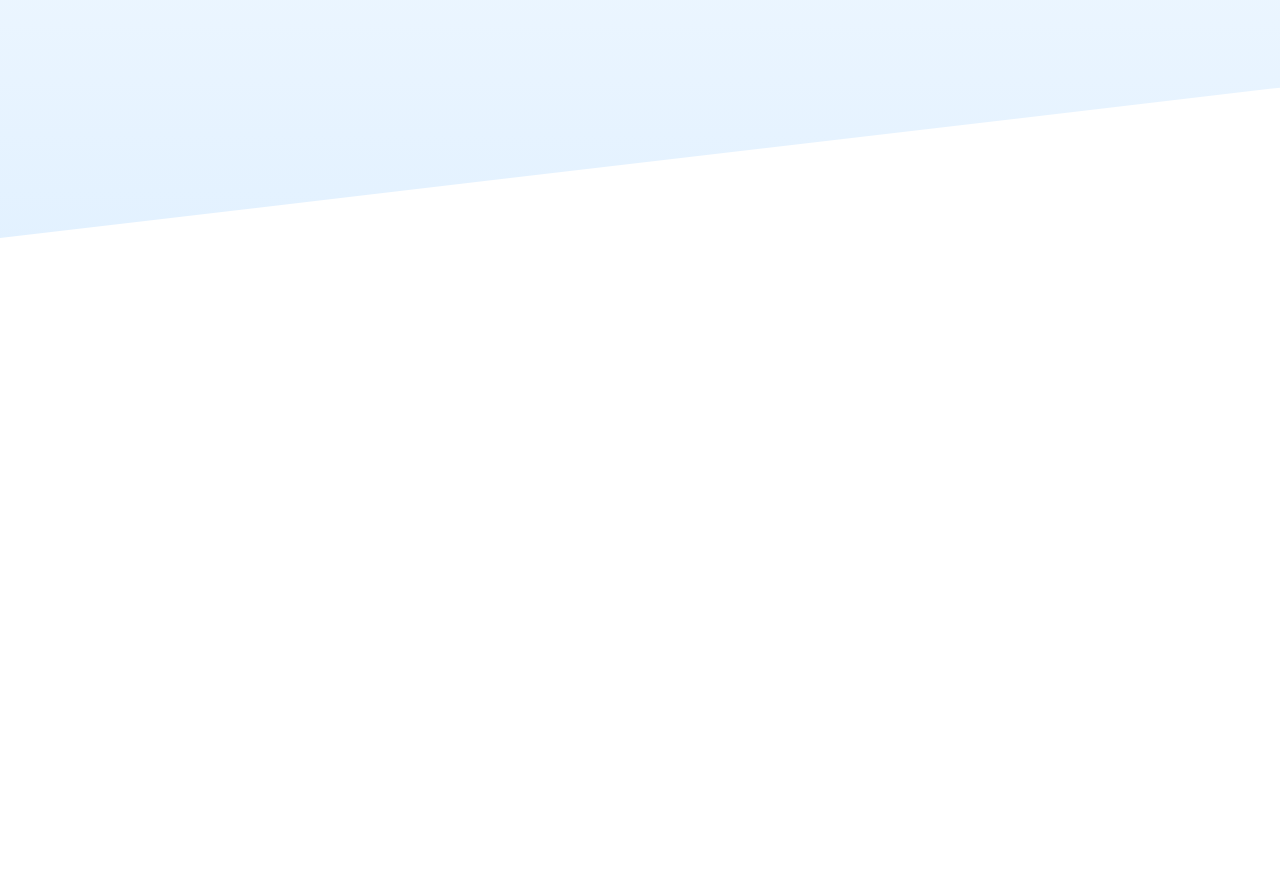
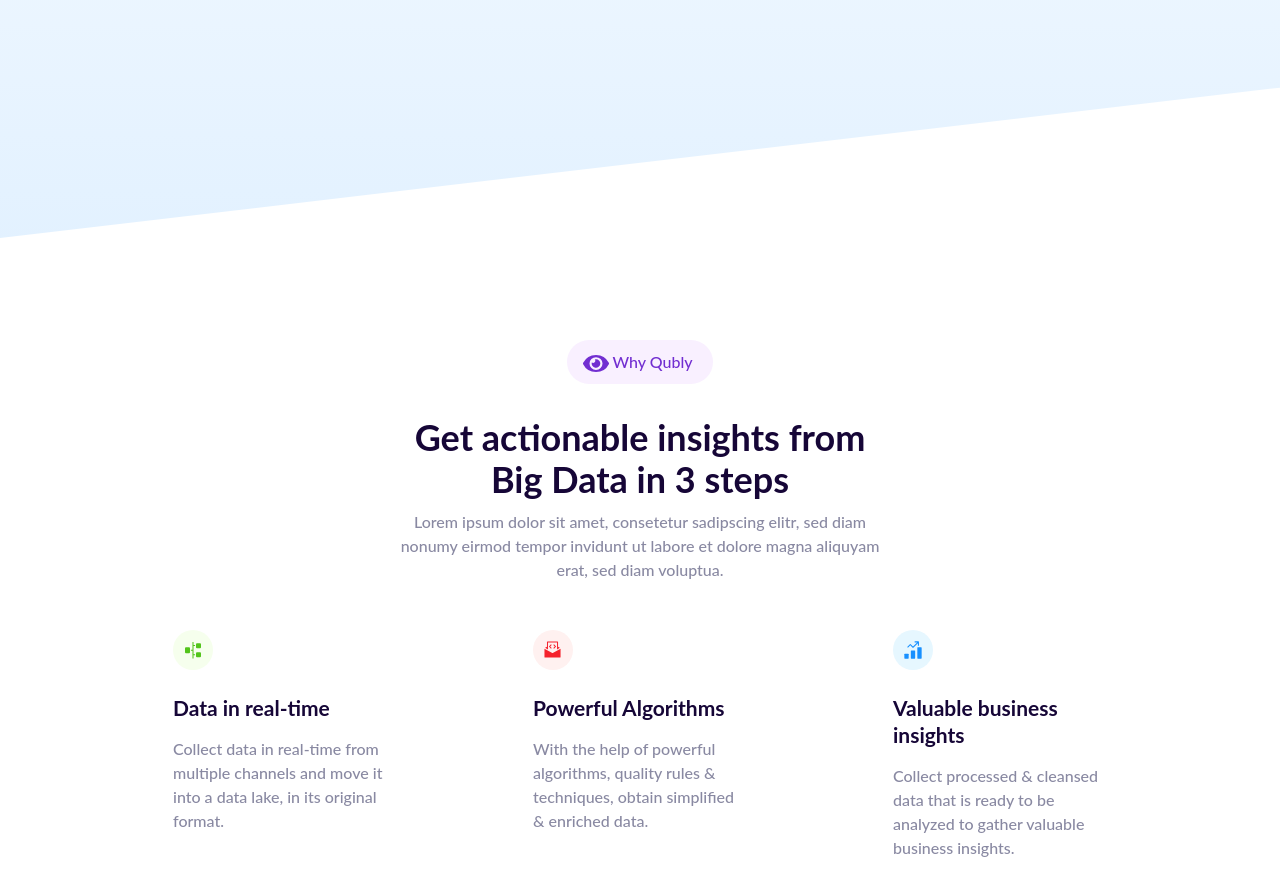
Before and after one commit to nikolya98/qubly-dribbble-layout, a website: page src/index.html in a window 1280 px wide. Shown: the part 560-1456 px from the top of the page. Before the commit the page ends 807 px from the top, so only its background shows below. Drawn offline with nearby package versions, Linux system fonts and the light colour scheme; files that its build step writes are made by us from their sources; a web font is replaced by a local one.

Commit message:
feat: add advantages section

```diff
--- a/src/index.html
+++ b/src/index.html
@@ -70,7 +70,7 @@
         <div class="container">
           <div class="row">
             <div class="col-5 offset-1">
-              <div class="hero__text">
+              <div class="hero__wrapper">
                 <h2 class="title hero__title">
                   Your data with real-time analytics
                 </h2>
@@ -79,8 +79,9 @@
                   <a class="label__link" href="#">Learn more</a>
                 </p>
                 <p class="hero__description">
-                  Harness the potential of Big Data Analytics & Cloud Services
-                  and become a data-driven organization with Needle tail
+                  Harness the potential of Big Data Analytics &amp; Cloud
+                  Services and become a data-driven organization with Needle
+                  tail
                 </p>
                 <div class="hero__buttons">
                   <a class="button" href="#">Start free trial</a>
@@ -97,6 +98,55 @@
         </div>
       </section>
     </div>
+    <section class="advantages">
+      <div class="container">
+        <div class="advantages__wrapper">
+          <h2 class="title advantages__title">
+            Get actionable insights from Big Data in 3 steps
+          </h2>
+          <p class="label advantages__label">Why Qubly</p>
+          <p class="advantages__description">
+            Lorem ipsum dolor sit amet, consetetur sadipscing elitr, sed diam
+            nonumy eirmod tempor invidunt ut labore et dolore magna aliquyam
+            erat, sed diam voluptua.
+          </p>
+          <ul class="advantages__list row">
+            <li class="advantages__item col-4">
+              <div class="advantages__icon">
+                <img src="images/advantages/icon-1.svg" alt="Advantage icon" />
+              </div>
+              <h3 class="title advantages__item-title">Data in real-time</h3>
+              <p class="advantages__item-description">
+                Collect data in real-time from multiple channels and move it
+                into a data lake, in its original format.
+              </p>
+            </li>
+            <li class="advantages__item col-4">
+              <div class="advantages__icon">
+                <img src="images/advantages/icon-2.svg" alt="Advantage icon" />
+              </div>
+              <h3 class="title advantages__item-title">Powerful Algorithms</h3>
+              <p class="advantages__item-description">
+                With the help of powerful algorithms, quality rules &amp;
+                techniques, obtain simplified &amp; enriched data.
+              </p>
+            </li>
+            <li class="advantages__item col-4">
+              <div class="advantages__icon">
+                <img src="images/advantages/icon-3.svg" alt="Advantage icon" />
+              </div>
+              <h3 class="title advantages__item-title">
+                Valuable business insights
+              </h3>
+              <p class="advantages__item-description">
+                Collect processed &amp; cleansed data that is ready to be
+                analyzed to gather valuable business insights.
+              </p>
+            </li>
+          </ul>
+        </div>
+      </div>
+    </section>
     <script src="js/main.min.js"></script>
   </body>
 </html>
--- /dev/null
+++ b/src/scss/blocks/advantages.scss
@@ -0,0 +1,62 @@
+.advantages {
+  padding: 93px 0 107px;
+
+  // .advantages__wrapper
+  &__wrapper {
+    display: flex;
+    flex-direction: column;
+    align-items: center;
+  }
+
+  // .advantages__title
+  &__title {
+    max-width: 500px;
+    margin-bottom: 10px;
+    text-align: center;
+  }
+
+  // .advantages__label
+  &__label {
+    order: -1;
+    padding-left: 45px;
+    margin-bottom: 32px;
+
+    &::before {
+      content: url("../../images/advantages/eye-icon.svg");
+      position: absolute;
+      top: 50%;
+      left: 16px;
+      width: 16px;
+      height: 16px;
+      transform: translateY(-50%);
+    }
+  }
+
+  // .advantages__description
+  &__description {
+    max-width: 500px;
+    margin-bottom: 48px;
+    text-align: center;
+  }
+
+  // .advantages__item
+  &__item {
+    max-width: 230px;
+    margin: 0 65px;
+  }
+
+  // .advantages__icon
+  &__icon {
+    width: 40px;
+    height: 40px;
+    border-radius: 50%;
+    margin-bottom: 24px;
+  }
+
+  // .advantages__item-title
+  &__item-title {
+    margin-bottom: 16px;
+    font-size: 21px;
+    line-height: 27px;
+  }
+}
--- a/src/scss/blocks/hero.scss
+++ b/src/scss/blocks/hero.scss
@@ -6,8 +6,8 @@
 .hero {
   padding: 95px 0 250px;
 
-  // .hero__text
-  &__text {
+  // .hero__wrapper
+  &__wrapper {
     display: flex;
     flex-direction: column;
     align-items: flex-start;
@@ -25,6 +25,7 @@
   // .hero__label
   &__label {
     order: -1;
+    padding-left: 37px;
     margin-bottom: 2px;
 
     &::before {
--- a/src/scss/blocks/label.scss
+++ b/src/scss/blocks/label.scss
@@ -1,6 +1,6 @@
 .label {
   position: relative;
-  padding: 10px 37px;
+  padding: 10px 20px;
   border-radius: 25px;
   color: $accent;
   background-color: $accent-light;
--- a/src/scss/blocks/title.scss
+++ b/src/scss/blocks/title.scss
@@ -1,4 +1,6 @@
 .title {
   font-weight: 700;
+  font-size: 36px;
+  line-height: 42px;
   color: $font-title;
 }
--- a/src/scss/style.scss
+++ b/src/scss/style.scss
@@ -12,6 +12,7 @@
 @import "./blocks/button.scss";
 @import "./blocks/header.scss";
 @import "./blocks/hero.scss";
+@import "./blocks/advantages.scss";
 
 .visually-hidden {
   position: absolute;
```
Also changed, not shown: src/images/advantages/eye-icon.svg (added), src/images/advantages/icon-1.svg (added), src/images/advantages/icon-2.svg (added), src/images/advantages/icon-3.svg (added).
